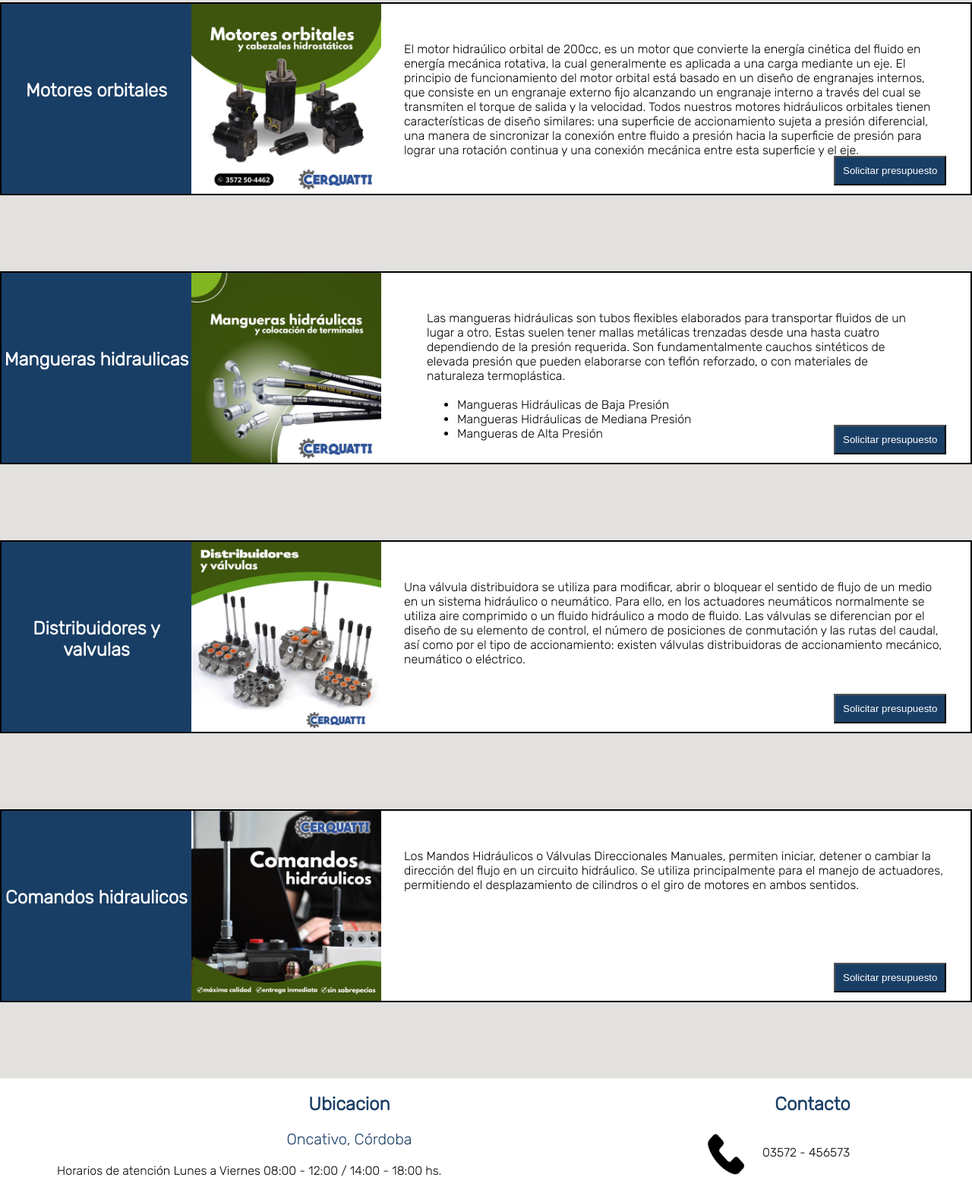
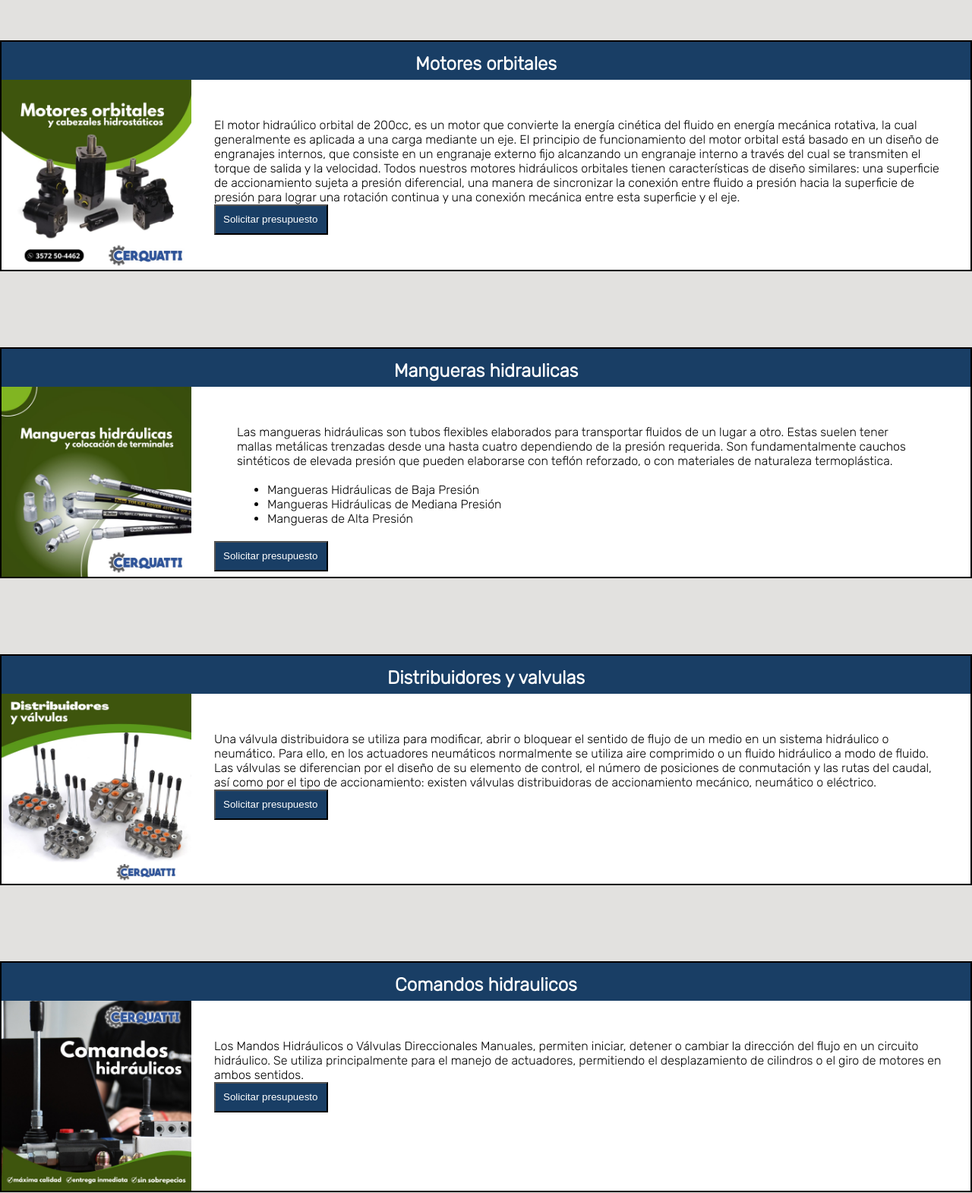
Before and after one commit to AugustoGalarza99/HidraulicaCerquatti, a plain HTML site: page paginas/productos.html in a window 1280 px wide. Shown: the part 673-2243 px from the top of the page at 76% size. Drawn offline with Linux system fonts and the light colour scheme.

Commit message:
Reacomodamiento en tarjetas de productos

```diff
--- a/css/styles.css
+++ b/css/styles.css
@@ -178,7 +178,7 @@ footer{
     display: flex;
     flex-direction: column;
     font-family: 'Rubik', sans-serif;
-    width: 800px;
+    width: 700px;
     height: 100%;
     text-align: center;
 }
@@ -266,15 +266,15 @@ footer div section a{
     background-color: white;
     width: 250px;
     height: 250px;
+    flex-flow: wrap;
 }
 
 .tarjetas-productos2{
     display: flex;
-    margin-top: 100px;
+    margin-top: 0px;
     background-color: white;
     width: 100%;
-    height: 100%;
-    border: 2px solid black;
+    height: 250px;
 }
 
 .imagen-productos{
@@ -284,14 +284,21 @@ footer div section a{
     height: 250px;
 }
 
+.contenedor-principal{
+    display: flex;
+    flex-direction: column;
+    margin-top: 100px;
+    border: 2px solid black;
+}
+
 .titulo-productos{
-    width: 250px;
-    height: 250px;
+    width: 100%;
+    height: 50px;
     background-color: #193E65;
     color: white;
     font-family: 'Rubik', sans-serif;
     text-align: center;
-    padding-top: 100px;
+    padding-top: 15px;
 }
 
 .texto-producto{
@@ -299,12 +306,15 @@ footer div section a{
     font-family: 'Rubik', sans-serif;
     padding: 50px 30px 0px 30px;
     font-size: 16px;
+    width: 100%;
 }
 
 .boton-producto2{
     display: flex;
-    margin-left: -180px;
-    margin-top: 200px;
+    height: 40px;
+    width: 150px;
+    margin-left: %;
+    margin-top: %;
     background-color: #193E65;
 }
 
--- a/paginas/productos.html
+++ b/paginas/productos.html
@@ -27,40 +27,35 @@
         <h1>Productos Hidraulicos</h1>
       </div>
 
-      <section class="tarjetas-productos2">
-        <div class="tarjetas-productos">
+      <div class="contenedor-principal">
           <h2 class="titulo-productos">Tomas y bombas de fuerzas</h2>
-        </div>
+          <div class="tarjetas-productos2">
             <img class="imagen-productos" src="../multimedia/imagenes/Tomas y bombas de fuerza.jpeg" alt="Tomas y bombas de fuerzas">
           <p class="texto-producto">Una toma de fuerza es un elemento que se instala sobre la caja de cambios del camión. Con ello queremos conseguir un número de vueltas y una potencia para poder desarrollar nuestra aplicación.
 
               El elemento de toma de fuerza transforma la energía mecánica de la caja de cambio en energía hidráulica con la ayuda de la bomba que montaremos conjuntamente con la toma de fuerza.
 
-              Las tomas de fuerza pueden montarse en un camión, un tractor, un atomizador agrícola, una desbrozadora, una abonadora, un motocultor, una grúa y hasta en una Iveco Daily</p>
-        <div>
-          <button class="boton-producto2"><a href="./contacto.html">Solicitar presupuesto</a></button>
+              Las tomas de fuerza pueden montarse en un camión, un tractor, un atomizador agrícola, una desbrozadora, una abonadora, un motocultor, una grúa y hasta en una Iveco Daily
+              <button class="boton-producto2"><a href="./contacto.html">Solicitar presupuesto</a></button></p>
           </div>
-      </section>
+       </div>
 
-      <section class="tarjetas-productos2">
-        <div class="tarjetas-productos">
+       <div class="contenedor-principal">
           <h2 class="titulo-productos">Motores orbitales</h2>
-        </div>
+          <div class="tarjetas-productos2">
           <img class="imagen-productos" src="../multimedia/imagenes/Motores orbitales.jpeg" alt="Motores orbitales">
           <p class="texto-producto">El motor hidraúlico orbital de 200cc, es un motor que convierte la energía cinética del fluido en energía mecánica rotativa, la cual generalmente es aplicada a una carga mediante un eje.
 
             El principio de funcionamiento del motor orbital está basado en un diseño de engranajes internos, que consiste en un engranaje externo fijo alcanzando un engranaje interno a través del cual se transmiten el torque de salida y la velocidad.
 
-            Todos nuestros motores hidráulicos orbitales tienen características de diseño similares: una superficie de accionamiento sujeta a presión diferencial, una manera de sincronizar la conexión entre fluido a presión hacia la superficie de presión para lograr una rotación continua y una conexión mecánica entre esta superficie y el eje.</p>
-        <div>
-          <button class="boton-producto2"><a href="./contacto.html">Solicitar presupuesto</a></button>
+            Todos nuestros motores hidráulicos orbitales tienen características de diseño similares: una superficie de accionamiento sujeta a presión diferencial, una manera de sincronizar la conexión entre fluido a presión hacia la superficie de presión para lograr una rotación continua y una conexión mecánica entre esta superficie y el eje.
+            <button class="boton-producto2"><a href="./contacto.html">Solicitar presupuesto</a></button></p>
           </div>
-      </section>
+        </div>
 
-      <section class="tarjetas-productos2">
-        <div class="tarjetas-productos">
+        <div class="contenedor-principal">
           <h2 class="titulo-productos">Mangueras hidraulicas</h2>
-        </div>
+          <div class="tarjetas-productos2">
           <img class="imagen-productos" src="../multimedia/imagenes/Mangueras hidraulicas.jpeg" alt="Mangueras hidraulicas">
             <div class="mangueras">
             <p class="texto-producto">Las mangueras hidráulicas son tubos flexibles elaborados para transportar fluidos de un lugar a otro. Estas suelen tener mallas metálicas trenzadas desde una hasta cuatro dependiendo de la presión requerida. Son fundamentalmente cauchos sintéticos de elevada presión que pueden elaborarse con teflón reforzado, o con materiales de naturaleza termoplástica.
@@ -70,35 +65,34 @@
                 <li>Mangueras Hidráulicas de Mediana Presión</li>
                 <li>Mangueras de Alta Presión</li>
               </ul>
+              <button class="boton-producto2"><a href="./contacto.html">Solicitar presupuesto</a></button>
             </p>
            </div>
-        <div>
+          </div>
+         </div>
+
+
+         <div class="contenedor-principal">
+          <h2 class="titulo-productos">Distribuidores y valvulas</h2>
+          <div class="tarjetas-productos2">
+          <img class="imagen-productos" src="../multimedia/imagenes/Distribuidores y valvulas.jpeg" alt="Distribuidores y valvulas">
+          <p class="texto-producto">Una válvula distribuidora se utiliza para modificar, abrir o bloquear el sentido de flujo de un medio en un sistema hidráulico o neumático. Para ello, en los actuadores neumáticos normalmente se utiliza aire comprimido o un fluido hidráulico a modo de fluido. Las válvulas se diferencian por el diseño de su elemento de control, el número de posiciones de conmutación y las rutas del caudal, así como por el tipo de accionamiento: existen válvulas distribuidoras de accionamiento mecánico, neumático o eléctrico.
             <button class="boton-producto2"><a href="./contacto.html">Solicitar presupuesto</a></button>
+          </p>
         </div>
-      </section>
+        </div>
 
-      <section class="tarjetas-productos2">
-        <div class="tarjetas-productos">
-          <h2 class="titulo-productos">Distribuidores y valvulas</h2>
-        </div>
-          <img class="imagen-productos" src="../multimedia/imagenes/Distribuidores y valvulas.jpeg" alt="Distribuidores y valvulas">
-          <p class="texto-producto">Una válvula distribuidora se utiliza para modificar, abrir o bloquear el sentido de flujo de un medio en un sistema hidráulico o neumático. Para ello, en los actuadores neumáticos normalmente se utiliza aire comprimido o un fluido hidráulico a modo de fluido. Las válvulas se diferencian por el diseño de su elemento de control, el número de posiciones de conmutación y las rutas del caudal, así como por el tipo de accionamiento: existen válvulas distribuidoras de accionamiento mecánico, neumático o eléctrico.</p>
-        <div>
-          <button class="boton-producto2"><a href="./contacto.html">Solicitar presupuesto</a></button>
-        </div>
-      </section>
 
-      <section class="tarjetas-productos2">
-        <div class="tarjetas-productos">
+
+        <div class="contenedor-principal">
           <h2 class="titulo-productos">Comandos hidraulicos</h2>
-        </div>
+          <div class="tarjetas-productos2">
           <img class="imagen-productos" src="../multimedia/imagenes/Comandos hidraulicos.jpeg" alt="Comandos hidraulicos">
           <p class="texto-producto">Los Mandos Hidráulicos o Válvulas Direccionales Manuales, permiten iniciar, detener o cambiar la dirección del flujo en un circuito hidráulico.
-            Se utiliza principalmente para el manejo de actuadores, permitiendo el desplazamiento de cilindros o el giro de motores en ambos sentidos.</p>
-        <div>
-          <button class="boton-producto2"><a href="./contacto.html">Solicitar presupuesto</a></button>
+            Se utiliza principalmente para el manejo de actuadores, permitiendo el desplazamiento de cilindros o el giro de motores en ambos sentidos.
+            <button class="boton-producto2"><a href="./contacto.html">Solicitar presupuesto</a></button></p>
           </div>
-      </section>
+        </div>
     </main>
 
     <footer class="footer">
```
Lines whose indentation alone changed are shown as unchanged.
